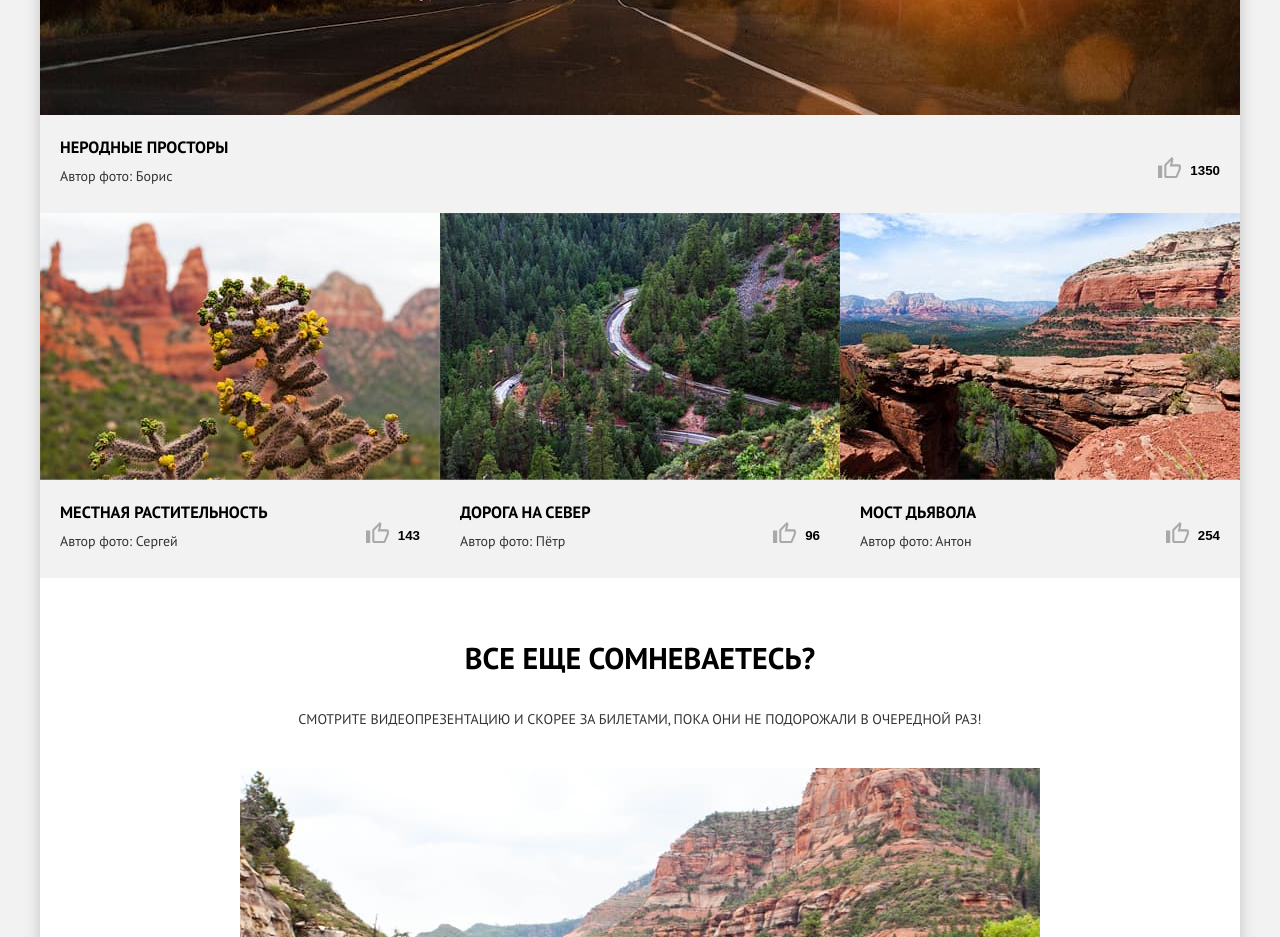
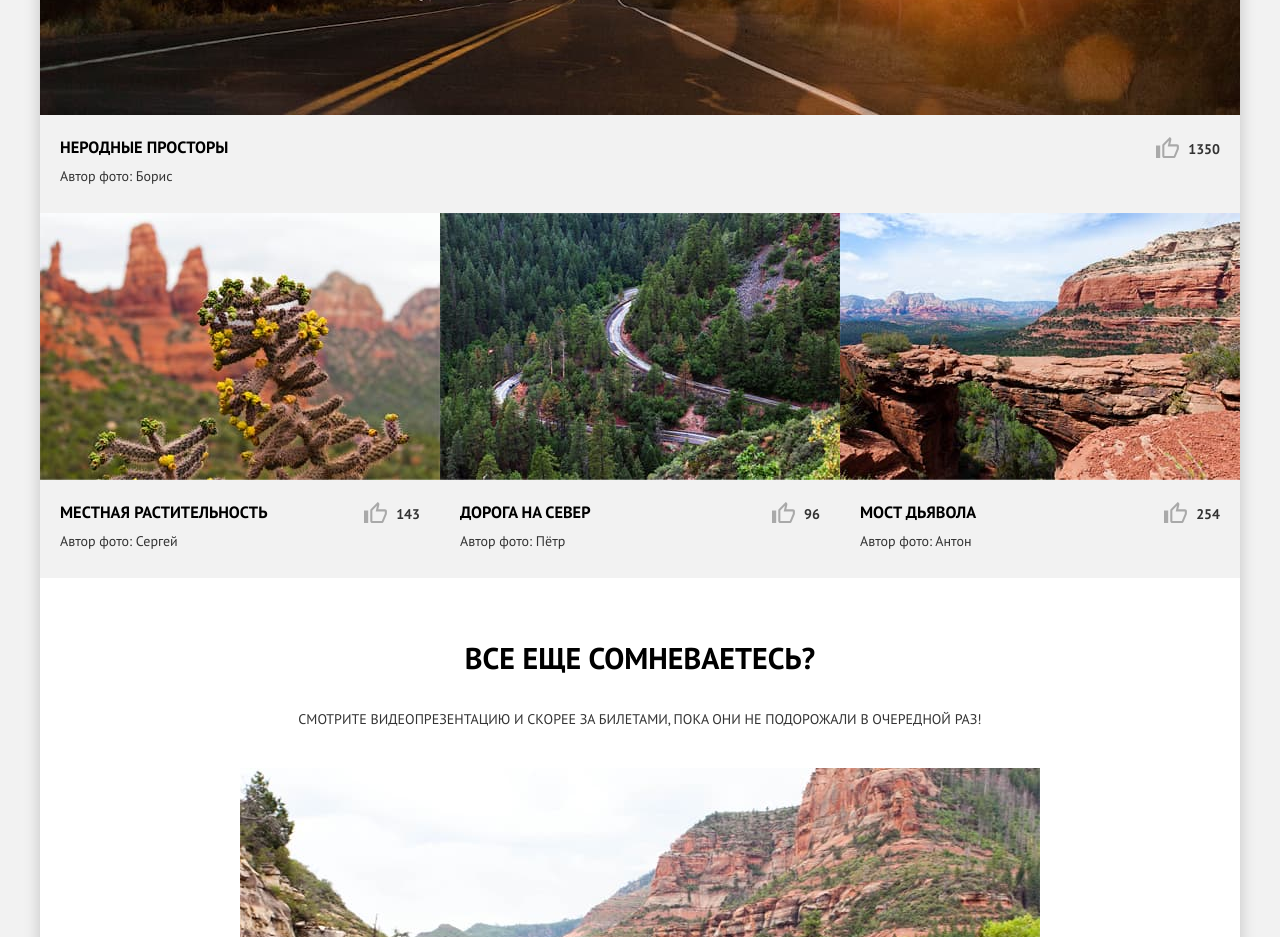
Before and after one commit to htmlacademy-adaptive/2130957-sedona-27, a website: page source/catalog.html in a window 1280 px wide. Shown: the part 920-1857 px from the top of the page. Drawn offline with nearby package versions, Linux system fonts and the light colour scheme; files that its build step writes are made by us from their sources.

Commit message:
catalog updates

```diff
--- a/source/catalog.html
+++ b/source/catalog.html
@@ -64,7 +64,7 @@
           <div class="photo__item-content">
             <h3 class="photo__item-title">Неродные просторы</h3>
             <p class="photo__item-description">Автор фото: Борис</p>
-            <button class="photo__item-likes">1350</button>
+            <div class="photo__item-likes">1350</div>
           </div>
         </div>
       </li>
@@ -79,7 +79,7 @@
           <div class="photo__item-content">
             <h3 class="photo__item-title">Местная растительность</h3>
             <p class="photo__item-description">Автор фото: Сергей</p>
-            <button class="photo__item-likes">143</button>
+            <div class="photo__item-likes">143</div>
           </div>
         </div>
       </li>
@@ -94,7 +94,7 @@
           <div class="photo__item-content">
             <h3 class="photo__item-title">Дорога на север</h3>
             <p class="photo__item-description">Автор фото: Пётр</p>
-            <button class="photo__item-likes">96</button>
+            <div class="photo__item-likes">96</div>
           </div>
         </div>
       </li>
@@ -109,7 +109,7 @@
           <div class="photo__item-content">
             <h3 class="photo__item-title">Мост Дьявола</h3>
             <p class="photo__item-description">Автор фото: Антон</p>
-            <button class="photo__item-likes">254</button>
+            <div class="photo__item-likes">254</div>
           </div>
         </div>
       </li>
--- a/source/sass/blocks/photo.scss
+++ b/source/sass/blocks/photo.scss
@@ -92,9 +92,6 @@
   margin: 0;
   padding: 0;
   font-weight: 700;
-  background: transparent;
-  border: none;
-  cursor: pointer;
 
   &::before {
     content: "";
```
